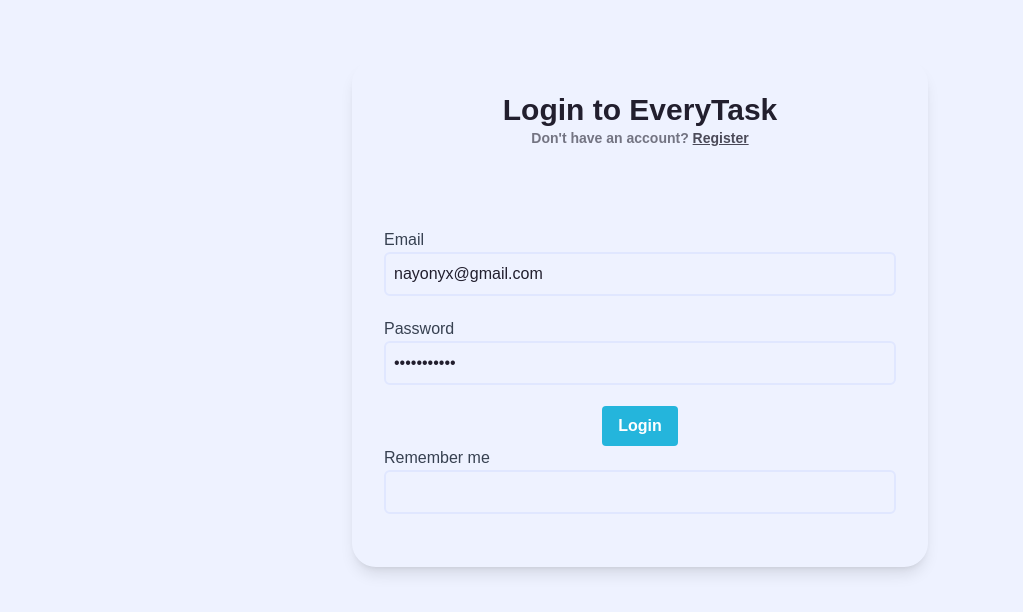
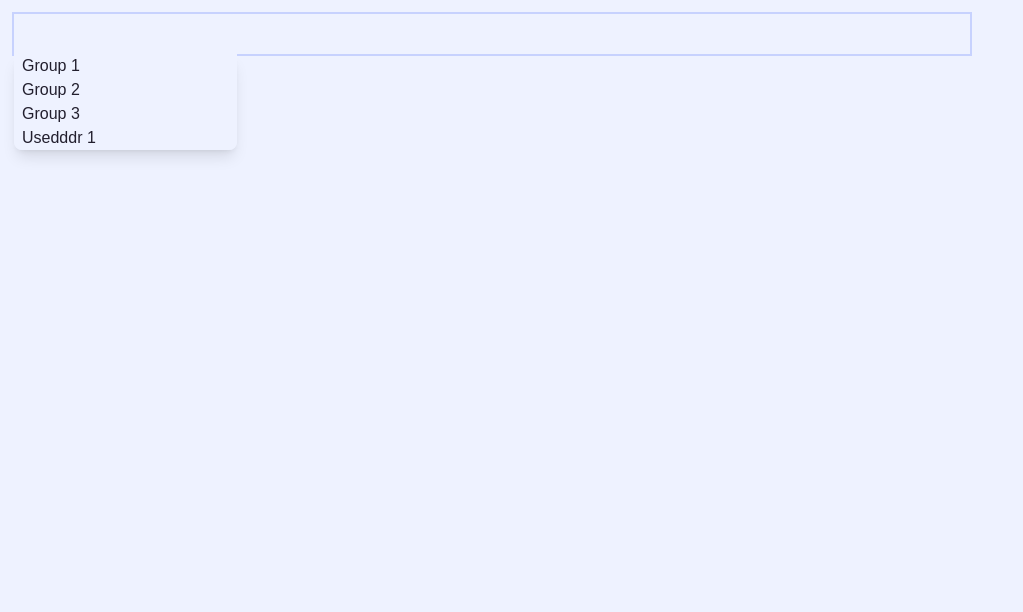
Before and after one commit to HTL-EveryTask/everytask-web, a Vue app: page /login in a window 1280 px wide. Shown: the top 612 px of the page, without its empty margins (0-1023 px from the left). Built offline with nearby package versions, Linux system fonts and the light colour scheme; a web font is replaced by a local one.

Commit message:
finished basic chip selector

```diff
--- a/src/App.vue
+++ b/src/App.vue
@@ -4,6 +4,7 @@
 import { onMounted } from "vue";
 import { useAuthenticateStore } from "@/stores/auth";
 import router from "@/router";
+import GroupUserSelector from "@/components/GroupUserSelector.vue";
 
 const authenticateStore = useAuthenticateStore();
 
@@ -23,7 +24,10 @@
   <div class="flex min-h-screen">
     <NavBarAltr v-if="!$route.meta.hideNavBar" />
     <div class="p-3 w-full flex overflow-auto">
-      <RouterView class="" />
+      <!--      <RouterView class="" />-->
+      <div>
+        <GroupUserSelector />
+      </div>
     </div>
   </div>
 </template>
--- /dev/null
+++ b/src/components/GroupUserSelector.vue
@@ -0,0 +1,334 @@
+<script lang="ts" setup>
+import { computed, ref } from "vue";
+
+const query = ref("");
+
+const mockGroups = [
+  {
+    id: "1",
+    name: "Group 1",
+    users: [
+      {
+        id: "1",
+        name: "User 1",
+      },
+      {
+        id: "2",
+        name: "User 2",
+      },
+      {
+        id: "3",
+        name: "User 3",
+      },
+    ],
+  },
+  {
+    id: "2",
+    name: "Group 2",
+    users: [
+      {
+        id: "4",
+        name: "User 4",
+      },
+      {
+        id: "5",
+        name: "User 5",
+      },
+      {
+        id: "6",
+        name: "User 6",
+      },
+    ],
+  },
+  {
+    id: "3",
+    name: "Group 3",
+    users: [
+      {
+        id: "7",
+        name: "User 7",
+      },
+      {
+        id: "8",
+        name: "User 8",
+      },
+      {
+        id: "9",
+        name: "User 9",
+      },
+    ],
+  },
+];
+
+const mockUsers = [
+  {
+    id: "1",
+    name: "Usedddr 1",
+  },
+  {
+    id: "2",
+    name: "User 2",
+  },
+  {
+    id: "3",
+    name: "User 3",
+  },
+  {
+    id: "4",
+    name: "User 4",
+  },
+  {
+    id: "5",
+    name: "User 5",
+  },
+  {
+    id: "6",
+    name: "User 6",
+  },
+  {
+    id: "7",
+    name: "User 7",
+  },
+  {
+    id: "8",
+    name: "User 8",
+  },
+  {
+    id: "9",
+    name: "User 9",
+  },
+  {
+    id: "10",
+    name: "User 10",
+  },
+  {
+    id: "11",
+    name: "User 11",
+  },
+  {
+    id: "12",
+    name: "User 12",
+  },
+  {
+    id: "13",
+    name: "User 13",
+  },
+  {
+    id: "14",
+    name: "User 14",
+  },
+  {
+    id: "15",
+    name: "User 15",
+  },
+  {
+    id: "16",
+    name: "User 16",
+  },
+  {
+    id: "17",
+    name: "User 17",
+  },
+  {
+    id: "18",
+    name: "User 18",
+  },
+  {
+    id: "19",
+    name: "User 19",
+  },
+  {
+    id: "20",
+    name: "User 20",
+  },
+  {
+    id: "21",
+    name: "User 21",
+  },
+  {
+    id: "22",
+    name: "User 22",
+  },
+  {
+    id: "23",
+    name: "User 23",
+  },
+  {
+    id: "24",
+    name: "User 24",
+  },
+  {
+    id: "25",
+    name: "User 25",
+  },
+  {
+    id: "26",
+    name: "User 26",
+  },
+  {
+    id: "27",
+    name: "User 27",
+  },
+  {
+    id: "28",
+    name: "User 28",
+  },
+  {
+    id: "29",
+    name: "User 29",
+  },
+  {
+    id: "30",
+    name: "User 30",
+  },
+  {
+    id: "31",
+    name: "User 31",
+  },
+  {
+    id: "32",
+    name: "User 32",
+  },
+  {
+    id: "33",
+    name: "User 33",
+  },
+  {
+    id: "34",
+    name: "User 34",
+  },
+  {
+    id: "35",
+    name: "User 35",
+  },
+  {
+    id: "36",
+    name: "User 36",
+  },
+  {
+    id: "37",
+    name: "User 37",
+  },
+];
+
+// filter groups by query and not in selected array
+const filteredGroups = computed(() => {
+  return mockGroups.filter((group) => {
+    return (
+      group.name.toLowerCase().includes(query.value.toLowerCase()) &&
+      !selected.value.find(
+        (selectedGroup) =>
+          selectedGroup.id === group.id && selectedGroup.type === "group"
+      )
+    );
+  });
+});
+
+const filteredUsers = computed(() => {
+  return mockUsers.filter((user) => {
+    return (
+      user.name.toLowerCase().includes(query.value.toLowerCase()) &&
+      !selected.value.find(
+        (selectedUser) =>
+          selectedUser.id === user.id && selectedUser.type === "user"
+      )
+    );
+  });
+});
+
+const selected = ref<any[]>([]);
+
+function select(item: any, type: string) {
+  const itemCopy = { ...item };
+  itemCopy.type = type;
+  console.log(itemCopy);
+  selected.value.push(itemCopy);
+}
+
+function beforeLeave(el: any) {
+  const { marginLeft, marginTop, width, height } = window.getComputedStyle(el);
+  el.style.left = `${el.offsetLeft - parseFloat(marginLeft, 10)}px`;
+  el.style.top = `${el.offsetTop - parseFloat(marginTop, 10)}px`;
+  el.style.width = width;
+  el.style.height = height;
+}
+</script>
+
+<template>
+  <TransitionGroup
+    class="flex items-center flex-wrap border-2 border-indigo-200 w-[60em]"
+    name="list"
+    tag="div"
+    @before-leave="beforeLeave"
+  >
+    <div
+      v-for="item in selected"
+      :key="item.id + item.type"
+      class="m-1 bg-gray-200 py-1 px-2 rounded-full flex items-center"
+    >
+      <div>{{ item.name }}</div>
+      <div class="ml-2">
+        <div
+          class="font-bold text-gray-500 cursor-pointer hover:text-gray-700 border-[2px] border-gray-400 hover:border-gray-700 rounded-full w-4 h-4 font-bold flex items-center justify-center hover:bg-gray-300"
+          @click="
+            selected = selected.filter(
+              (i) => i.id !== item.id || i.type !== item.type
+            )
+          "
+        >
+          ×
+        </div>
+      </div>
+    </div>
+    <div class="relative">
+      <input v-model="query" class="border-none" />
+
+      <div
+        class="suggestions absolute w-full bg-ghost overflow-scroll max-h-24 rounded-b-lg shadow-lg"
+      >
+        <div
+          v-for="group in filteredGroups"
+          :key="group.id"
+          @click="select(group, 'group')"
+        >
+          <div class="flex items-center">
+            <div class="ml-2">{{ group.name }}</div>
+          </div>
+        </div>
+        <div
+          v-for="user in filteredUsers"
+          :key="user.id"
+          @click="select(user, 'user')"
+        >
+          <div class="flex items-center">
+            <div class="ml-2">{{ user.name }}</div>
+          </div>
+        </div>
+      </div>
+    </div>
+  </TransitionGroup>
+</template>
+
+<style scoped>
+.list-move, /* apply transition to moving elements */
+.list-enter-active,
+.list-leave-active {
+  transition: all 0.4s ease;
+}
+
+.list-enter-from {
+  opacity: 0;
+  transform: translateX(12px);
+}
+
+.list-leave-to {
+  opacity: 0;
+  transform: translateY(12px);
+}
+
+/* ensure leaving items are taken out of layout flow so that moving
+   animations can be calculated correctly. */
+.list-leave-active {
+  position: absolute;
+}
+</style>
--- a/src/components/TagSelector.vue
+++ /dev/null
@@ -1,9 +0,0 @@
-<script lang="ts" setup>
-defineProps<{}>();
-</script>
-
-<template>
-  <input />
-</template>
-
-<style scoped></style>
--- a/src/views/LoginView.vue
+++ b/src/views/LoginView.vue
@@ -5,7 +5,6 @@
 import InputField from "@/components/InputField.vue";
 import { useAuthenticateStore } from "@/stores/auth";
 import router from "@/router";
-import TagSelector from "@/components/TagSelector.vue";
 
 const currentErrors = ref<string[]>([]);
 
@@ -93,9 +92,6 @@
             Login
           </button>
         </div>
-        <InputField class="block" id="remember" label="Remember me">
-          <TagSelector />
-        </InputField>
       </form>
     </div>
   </div>
```
